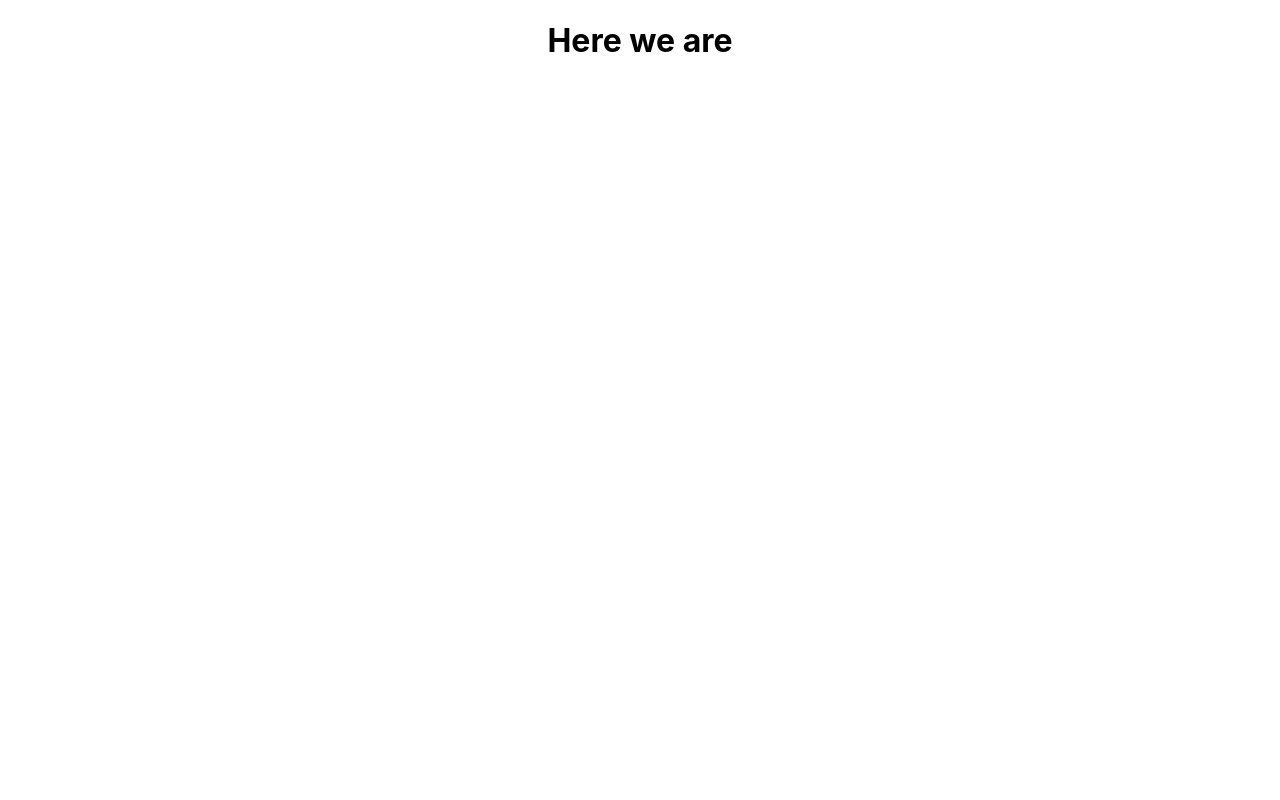
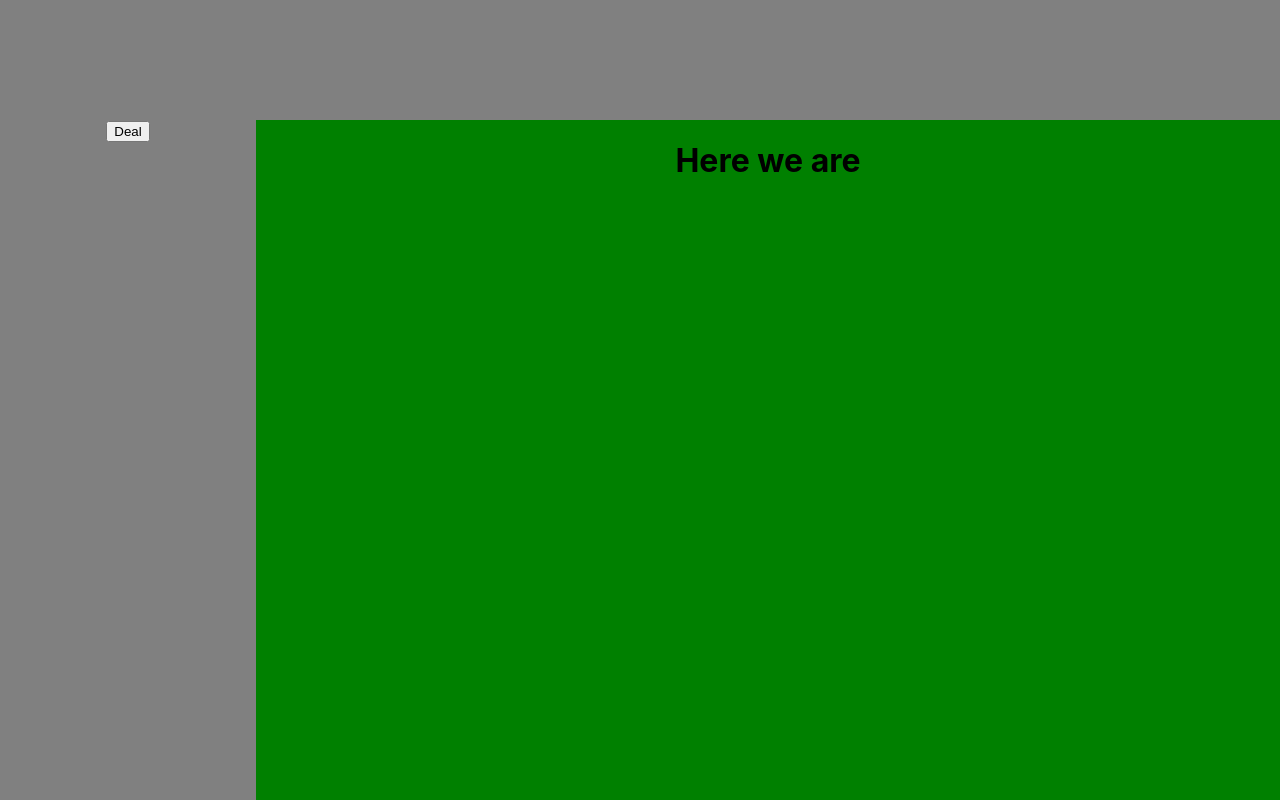
Before and after one commit to smerk3599/match_me_frontend, a React (Create React App) app: page / in a window 1280 px wide. Shown: the top 800 px of the page. Built offline with nearby package versions, Linux system fonts and the light colour scheme.

Commit message:
mapped out works

```diff
--- a/package.json
+++ b/package.json
@@ -6,7 +6,9 @@
     "@testing-library/jest-dom": "^5.11.4",
     "@testing-library/react": "^11.1.0",
     "@testing-library/user-event": "^12.1.10",
+    "axios": "^0.21.1",
     "react": "^17.0.1",
+    "react-axios": "^2.0.4",
     "react-dom": "^17.0.1",
     "react-scripts": "4.0.2",
     "web-vitals": "^1.0.1"
--- a/public/index.html
+++ b/public/index.html
@@ -1,5 +1,5 @@
 <!DOCTYPE html>
-<html lang="en">
+<html lang="en" dir="ltr">
   <head>
     <meta charset="utf-8" />
     <link rel="icon" href="%PUBLIC_URL%/favicon.ico" />
@@ -10,6 +10,7 @@
       content="Web site created using create-react-app"
     />
     <link rel="apple-touch-icon" href="%PUBLIC_URL%/logo192.png" />
+
     <!--
       manifest.json provides metadata used when your web app is installed on a
       user's mobile device or desktop. See https://developers.google.com/web/fundamentals/web-app-manifest/
@@ -24,7 +25,7 @@
       work correctly both with client-side routing and a non-root public URL.
       Learn how to configure a non-root public URL by running `npm run build`.
     -->
-    <title>React App</title>
+    <title>Match Me</title>
   </head>
   <body>
     <noscript>You need to enable JavaScript to run this app.</noscript>
@@ -39,5 +40,6 @@
       To begin the development, run `npm start` or `yarn start`.
       To create a production bundle, use `npm run build` or `yarn build`.
     -->
+
   </body>
 </html>
--- a/src/components/App.css
+++ b/src/components/App.css
@@ -1,38 +1,37 @@
-.App {
+body {
   text-align: center;
 }
 
-.App-logo {
-  height: 40vmin;
-  pointer-events: none;
+.sidebar {
+    height: 200vh;
+    width: 20%;
+    float: left;
+    background-color: grey;
 }
 
-@media (prefers-reduced-motion: no-preference) {
-  .App-logo {
-    animation: App-logo-spin infinite 20s linear;
-  }
+.header {
+    width:100%;
+    height: 15vh;
+    background-color: grey;
 }
 
-.App-header {
-  background-color: #282c34;
-  min-height: 100vh;
-  display: flex;
-  flex-direction: column;
-  align-items: center;
-  justify-content: center;
-  font-size: calc(10px + 2vmin);
-  color: white;
+.gameboard {
+    background-color: green;
+    float: right;
+    width: 80%;
+    height: 200vh;
+
 }
 
-.App-link {
-  color: #61dafb;
+.eachCard {
+    height: 20vh;
+    width: 12vw;
+    background-color: ivory;
+    margin: 10px 10px;
 }
 
-@keyframes App-logo-spin {
-  from {
-    transform: rotate(0deg);
-  }
-  to {
-    transform: rotate(360deg);
-  }
+.cardImage {
+    width: 9vw;
+    height: 15vh;
+    margin-top: 0.5vh;
 }
--- a/src/components/App.js
+++ b/src/components/App.js
@@ -1,12 +1,46 @@
+import React from 'react';
+import '../components/App.css';
+import axios from 'axios';
 
-import '../components/App.css';
+class App extends React.Component {
+    state = {
+        cards: [],
+        player1: '',
+        player2: '',
+        isPlayerOneTurn: true
+    }
 
-function App() {
-  return (
-    <div className="App">
-     <h1>Here we are</h1>
-    </div>
-  );
+    dealCards = (event) => {
+        event.preventDefault()
+        axios.get('http://localhost:3000/cards').then((response) => {
+            console.log(response.data);
+            this.setState({
+                cards: response.data
+            })
+        })
+    }
+
+
+    render = ()=> {
+        return (
+            <div>
+                <div className="header"></div>
+                <div className="sidebar">
+                    <button onClick={this.dealCards}>
+                        Deal
+                    </button>
+                </div>
+                <div className="gameboard">
+                    <h1>Here we are</h1>
+                    {this.state.cards.map((card, id) => {
+                        return (
+                            <div className="eachCard" key={id}><img className="cardImage" src={card.image} alt={card.name}/>{card.name}</div>
+                        )}
+                    )}
+                </div>
+            </div>
+        );
+    }
 }
 
 export default App;
```
Also changed, not shown: src/components/Card.js (added, +15 -0 lines), 2 other files (tests, documents, lock files or other folders).
